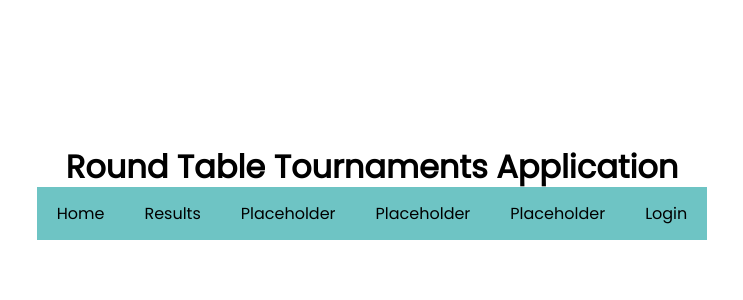
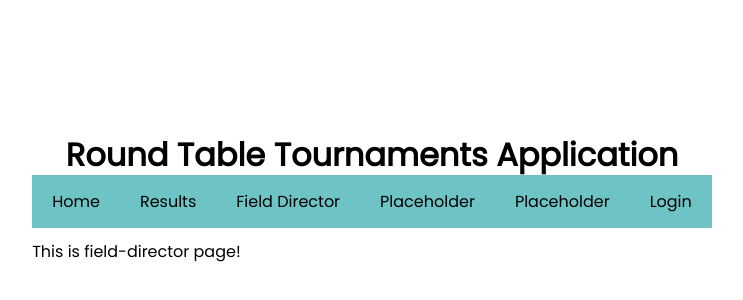
Before and after one commit to dazinn/SER515-Team4-roundTableTournaments, an Angular app in the folder roundTableTournamentsFrontEnd/: page /field-director in a window 1280 px wide. Before the commit this address led to /. Shown: the part 168-468 px from the top of the page, without its empty margins (268-1011 px from the left). Built offline with nearby package versions, Linux system fonts and the light colour scheme.

Commit message:
us55-t68: Added Field Director page

```diff
--- a/roundTableTournamentsFrontEnd/src/app/app-routing.module.ts
+++ b/roundTableTournamentsFrontEnd/src/app/app-routing.module.ts
@@ -6,6 +6,8 @@ import { HomepageComponent } from './homepage/homepage.component';
 import { LoginComponent } from './login/login.component';
 import { NavigationComponent } from './navigation/navigation.component';
 import { ResultsComponent } from './results/results.component';
+import { FieldDirectorComponent } from './field-director/field-director.component';
+
 
 /* Array of different routes which can be displayed, in the form:
 *  { path: '<pathName>', component: <ComponentName> }
@@ -17,7 +19,9 @@ const routes: Routes = [
   { path: '', component: HomepageComponent},
   { path: 'login', component: LoginComponent},
   { path: 'navigation', component: NavigationComponent},
-  { path: 'results', component: ResultsComponent}
+  { path: 'results', component: ResultsComponent},
+  { path: 'field-director', component: FieldDirectorComponent}
+
 ];
 
 @NgModule({
--- /dev/null
+++ b/roundTableTournamentsFrontEnd/src/app/field-director/field-director.component.html
@@ -0,0 +1 @@
+<p>This is field-director page!<p>
--- /dev/null
+++ b/roundTableTournamentsFrontEnd/src/app/field-director/field-director.component.ts
@@ -0,0 +1,15 @@
+import { Component, OnInit } from '@angular/core';
+
+@Component({
+  selector: 'app-field-director',
+  templateUrl: './field-director.component.html',
+  styleUrls: ['./field-director.component.css']
+})
+export class FieldDirectorComponent implements OnInit {
+
+  constructor() { }
+
+  ngOnInit(): void {
+  }
+
+}
--- a/roundTableTournamentsFrontEnd/src/app/navigation/navigation.component.html
+++ b/roundTableTournamentsFrontEnd/src/app/navigation/navigation.component.html
@@ -4,7 +4,7 @@
     <ul>
         <li><a routerLink="/">Home</a></li>
         <li><a routerLink="/results">Results</a></li>
-        <li><a routerLink="/">Placeholder</a></li>
+        <li><a routerLink="/field-director">Field Director</a></li>
         <li><a routerLink="/">Placeholder</a></li>
         <li><a routerLink="/">Placeholder</a></li>
         <li><a routerLink="/login">Login</a></li>
```
Also changed, not shown: roundTableTournamentsFrontEnd/src/app/field-director/field-director.component.css (added), 2 other files (tests, documents, lock files or other folders).
